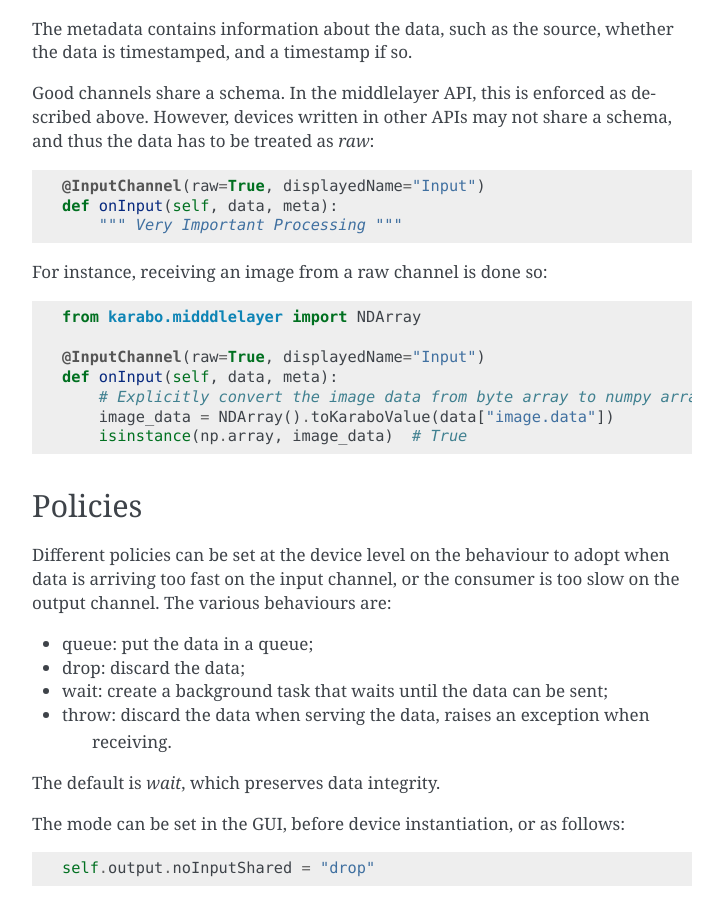
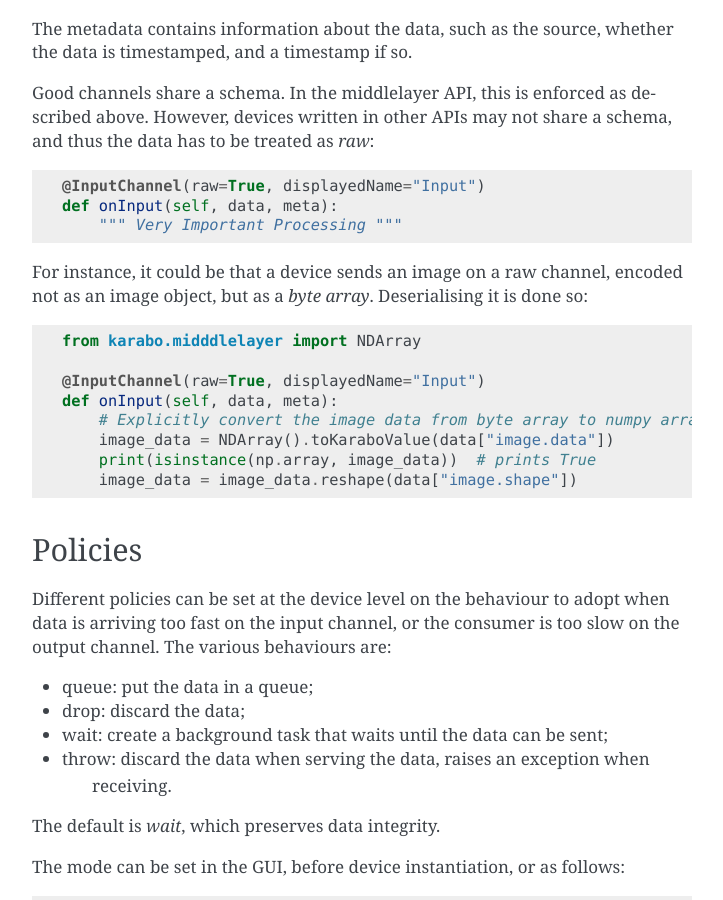
Before and after one commit to European-XFEL/howToMiddlelayer, a Sphinx documentation site: the page built from source/chap6/channels.rst, in a window 1280 px wide and 900 px high, scrolled down 1297 px. Shown: the whole window, without its empty margins (388-1111 px from the left). Built offline with Sphinx 7.4.7, drawn with Linux system fonts in a browser that asks for light colours.

Commit message:
Clarify raw channels explanation

```diff
--- a/source/chap6/channels.rst
+++ b/source/chap6/channels.rst
@@ -68,7 +68,9 @@ and thus the data has to be treated as *raw*::
     def onInput(self, data, meta):
         """ Very Important Processing """
 
-For instance, receiving an image from a raw channel is done so::
+For instance, it could be that a device sends an image on a raw channel,
+encoded not as an image object, but as a *byte array*.
+Deserialising it is done so::
 
     from karabo.midddlelayer import NDArray
 
@@ -76,7 +78,8 @@ For instance, receiving an image from a raw channel is done so::
     def onInput(self, data, meta):
         # Explicitly convert the image data from byte array to numpy array
         image_data = NDArray().toKaraboValue(data["image.data"])
-        isinstance(np.array, image_data)  # True
+        print(isinstance(np.array, image_data))  # prints True
+        image_data = image_data.reshape(data["image.shape"])
 
 Policies
 --------
```
